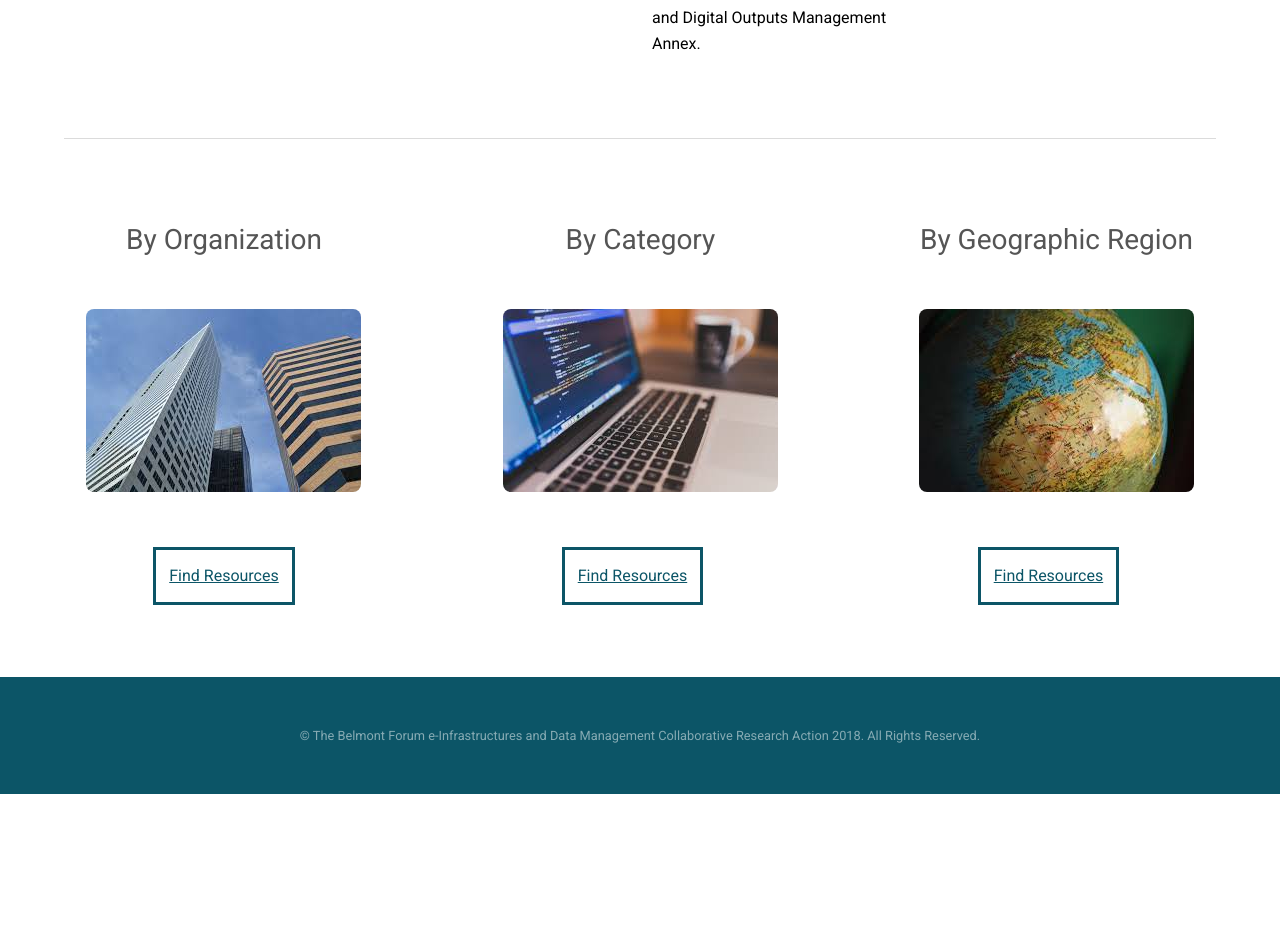
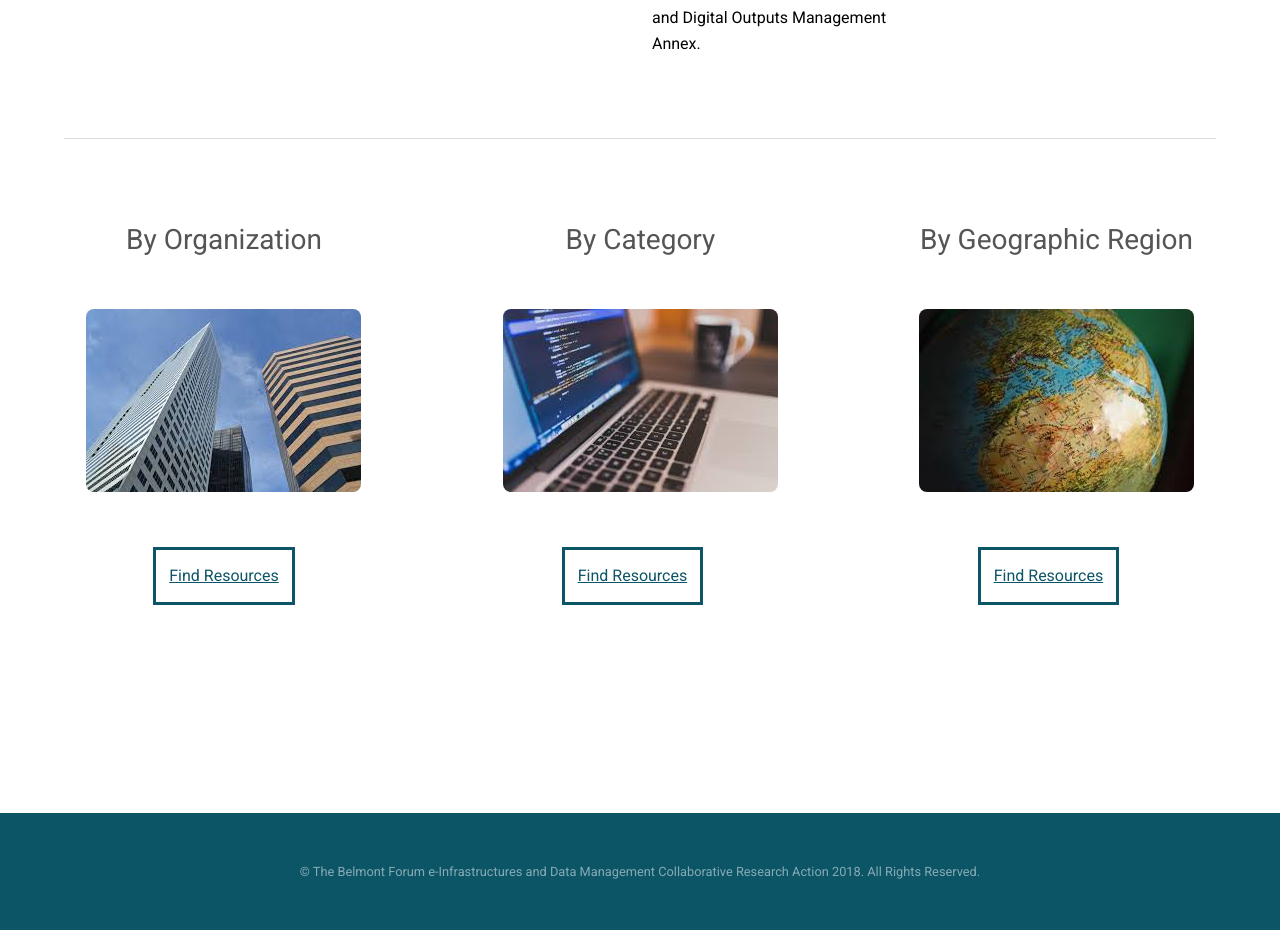
Before and after one commit to bfe-inf/toolkit, a Jekyll site: the page bp&s-root.html, which Jekyll copies as it is, in a window 1280 px wide. Shown: the part 1129-2059 px from the top of the page. Built offline with Jekyll 4.4.1, drawn with Linux system fonts in a browser that asks for light colours; before the commit the page ends 1923 px from its top, so only the background shows below that.

Commit message:
Update bp&s-root.html

```diff
--- a/bp&s-root.html
+++ b/bp&s-root.html
@@ -74,7 +74,7 @@
 			</section>
 
 		<!-- Three -->
-		<section id="three" class="wrapper style3" style="padding-top:0px; style="padding-bottom: 168px;">
+		<section id="three" class="wrapper style3" style="padding-top:0px; padding-bottom: 168px;">
 				<div class="inner">
 					<div id="flexgrid">
 						<div>
```
